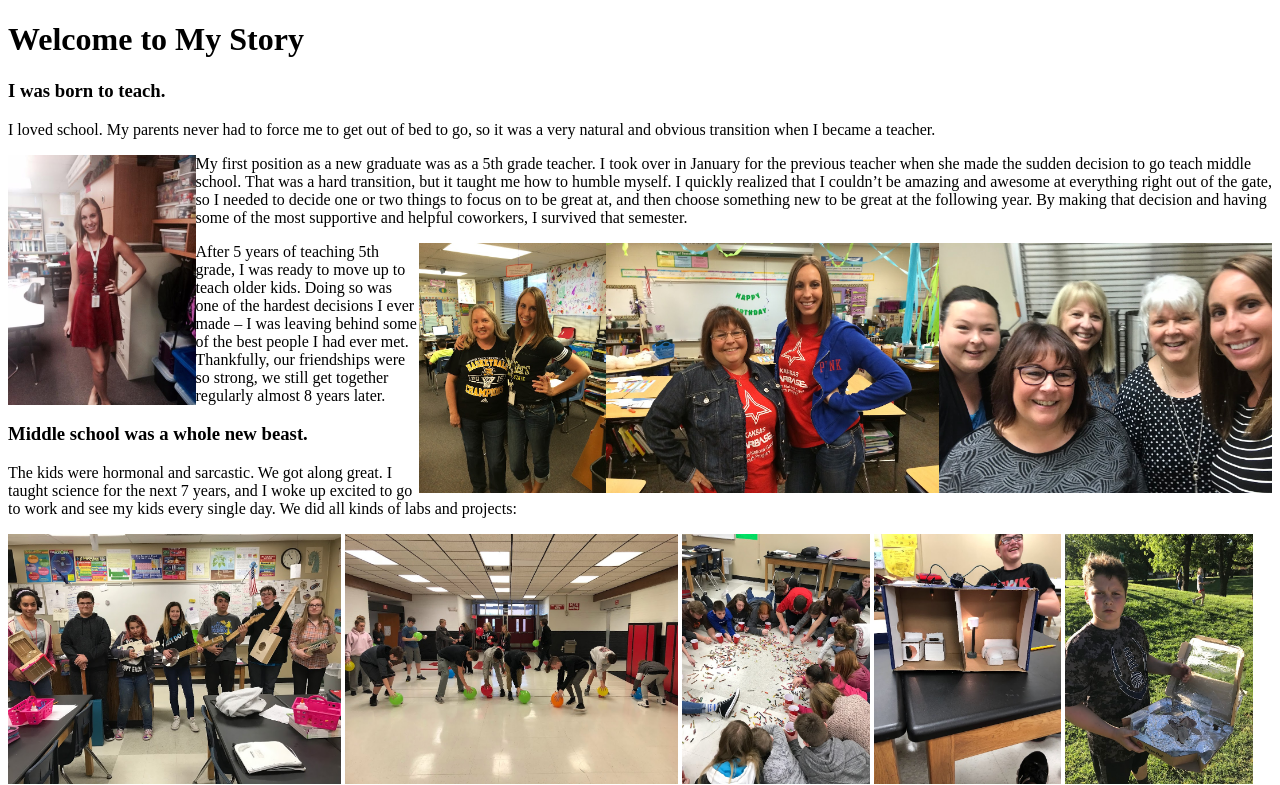
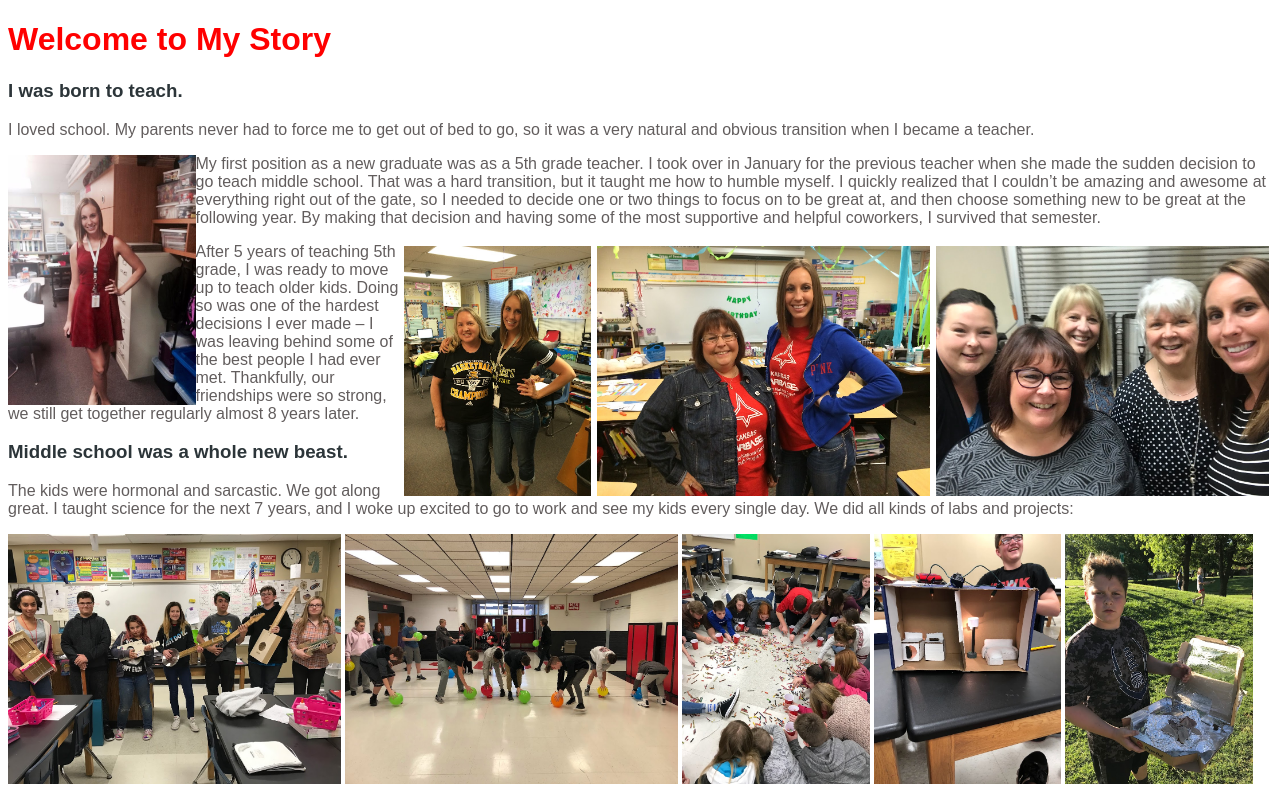
Before and after one commit to LaunchCodeAllhubs/js-assignment-4-html-me-something-cpresley37, a website: page index.html in a window 1280 px wide. Shown: the top 785 px of the page. Drawn offline with Linux system fonts and the light colour scheme.

Commit message:
selectors

```diff
--- a/index.html
+++ b/index.html
@@ -30,11 +30,11 @@
 <body>
    <!-- Write your HTML in this file! -->
    <div>
-      <h1>Welcome to My Story</h1>
+      <h1 id="mainHeading">Welcome to My Story</h1>
 
       <main>
          <article class="chapter">
-            <h3>I was born to teach.</h3>
+            <h3 id="subheading">I was born to teach.</h3>
             <p>I loved school. My parents never had to force me to get out of bed to go, so it was a very natural and
                obvious transition when I became a teacher.</p>
 
@@ -47,16 +47,16 @@
                most supportive and helpful coworkers, I survived that semester.</p>
 
             <p>
-               <img src="images/IMG_0598.JPG" style="float:right;height: 250px" id="elemTeachers">
-               <img src="images/IMG_1923.JPG" style="float:right;height: 250px" id="rene">
-               <img src="images/IMG_2667.JPG" style="float:right;height: 250px" id="eBeth">
+               <img src="images/IMG_0598.JPG" id="pics">
+               <img src="images/IMG_1923.JPG" id="pics">
+               <img src="images/IMG_2667.JPG" id="pics">
                After 5 years of teaching 5th grade, I was ready to move up to teach older kids. Doing so was one of the
                hardest decisions I ever made – I was leaving behind some of the best people I had ever met. Thankfully,
                our friendships were so strong, we still get together regularly almost 8 years later.</p>
          </article>
 
          <article class="chapter">
-            <h3>Middle school was a whole new beast.</h3>
+            <h3 id="subheading">Middle school was a whole new beast.</h3>
             <p>The kids were hormonal and sarcastic. We got along great. I taught science for the next 7 years, and I
                woke up excited to go to work and see my kids every single day. We did all kinds of labs and projects:
             </p>
@@ -79,7 +79,7 @@
             <img src="images/IMG_3122.jpg" style="height: 250px" id="squidDissection">
             <img src="images/IMG_3164.jpg" style="height: 250px" id="netDipping">
 
-            <p>My classroom was a constant mess due to the revolving door of experiments and projects, and I, and my
+            <p id="testP" class="fun-paragraph">My classroom was a constant mess due to the revolving door of experiments and projects - and I, and my
                students, loved it.</p>
 
             <p>
@@ -114,7 +114,7 @@
          </article>
 
          <article class="chapter">
-            <h3>That was my last year of teaching.</h3>
+            <h3 id="subheading">That was my last year of teaching.</h3>
             <p>
                <img src="images/IMG950724.jpg" style="float:left;height: 250px" id="baby2">
                <img src="images/082A6865.jpg" style="float:left;height: 250px" id="babyFormal2">
@@ -125,7 +125,7 @@
                profession is dead. Though I do still feel like I was born to teach, I can’t imagine going back into
                education with the way things currently are in the school system.</p>
 
-            <p>So here I am. 37 with a what-feels-like useless Masters degree. My whole professional life wrapped up in
+            <p>So here I am. 37 with what-feels-like a useless Masters degree. My whole professional life wrapped up in
                teaching. And no idea if this gamble into the tech world is going to pay off. I knew changing careers
                would be difficult, but it’s so much more difficult than I had ever imagined. It’s been almost 15 years
                since I graduated college. The math skills that used to come so naturally and easily for me are a
--- a/styles.css
+++ b/styles.css
@@ -1,21 +1,45 @@
 /* Write your CSS here! */
-/* #body {
-    background-image: images/066A3098.jpg" id="familyof4";
-    background-repeat:no-repeat;
-    background-attachment: fixed;
-    background-size: cover;
-    opacity: 80;
-} */
 
-/* #chapter {
+/* id selector */
+#chapter {
     background-color: white;
     display: inline-block;
     position: relative; */
-/* } */
+}
 
-/* #coworkerPics {
-    float: right;
-    width: 200px;
-    height: 145px;
+/* id selector */
+#pics {
+    float:right;
+    height: 250px;
     object-fit: contain;
-} */
+    margin: 3px
+}
+
+/* element selector */
+body {
+    margin: 8px;
+    display: block;
+}
+
+/* id selector */
+#mainHeading {
+    color: red;
+    font-family: arial;
+}
+
+/* id selector */
+#subheading {
+    font-family: arial;
+    color: #2C3539;
+}
+
+/* class selector */
+.fun-paragraph {
+    color: green;
+}
+
+/* element selector */
+p {
+    font-family: sans-serif;
+    color: #625D5D;
+}
```
